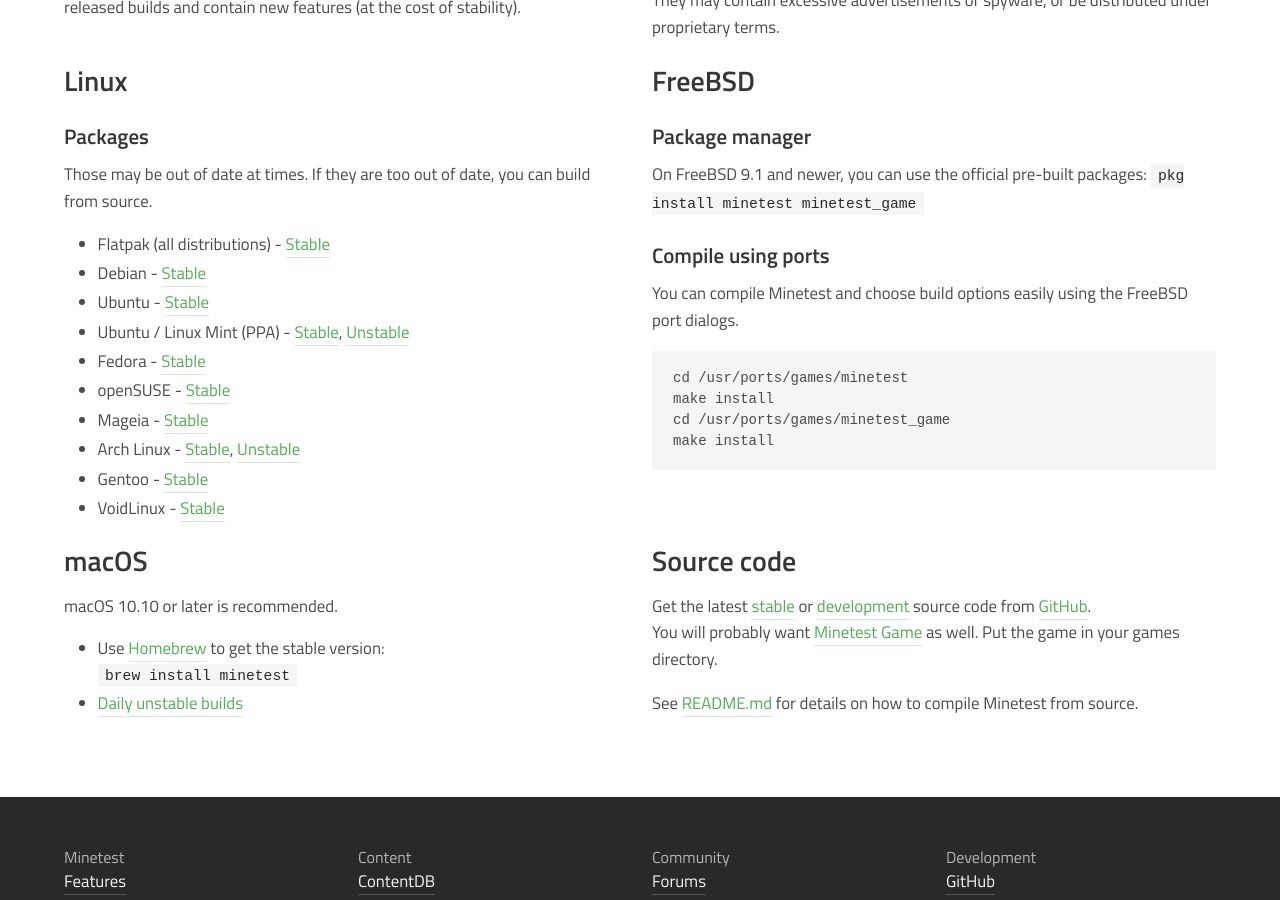
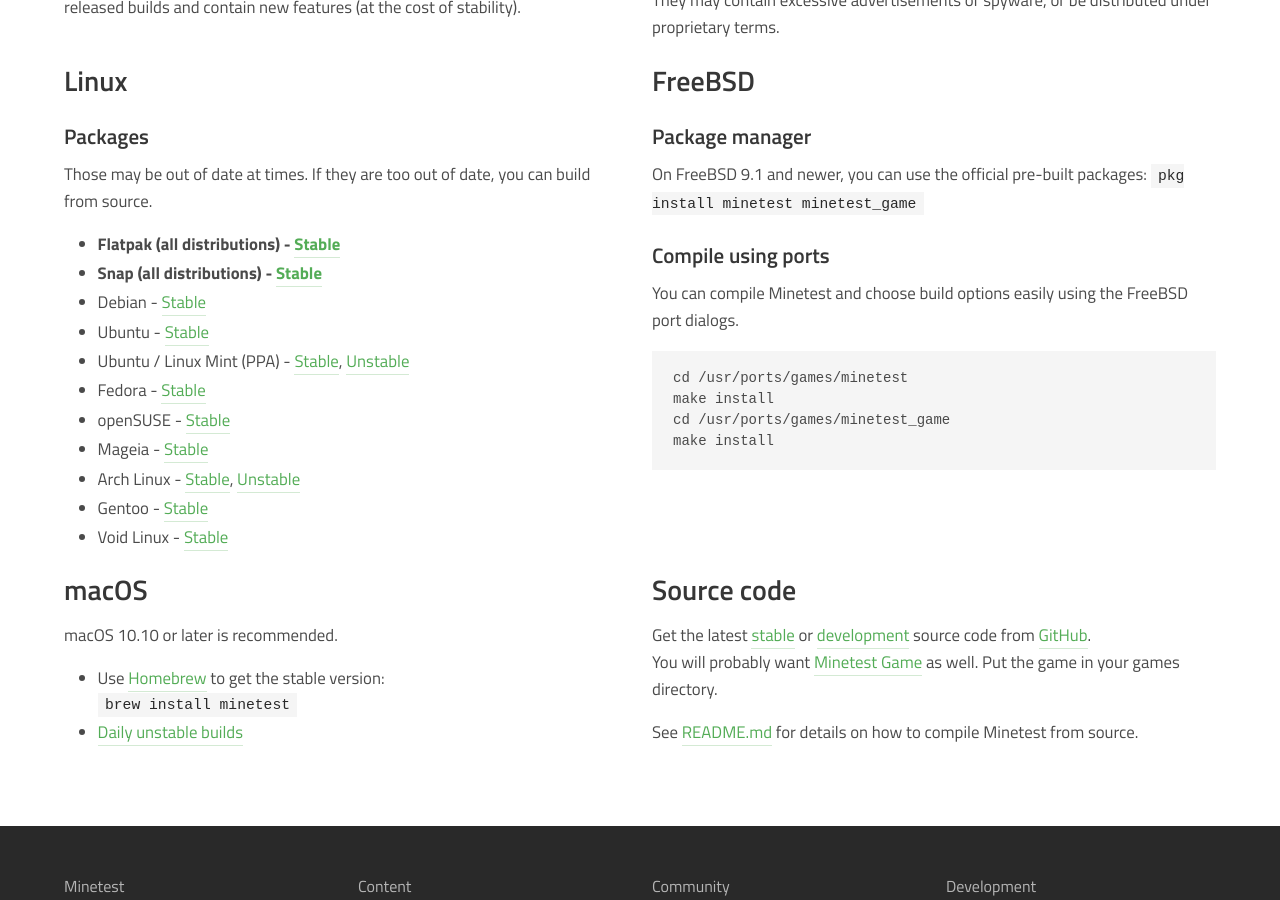
Before and after one commit to minetest/minetest.github.io, a Jekyll site: the page built from downloads.html, in a window 1280 px wide and 900 px high, scrolled down 721 px. Built offline with Jekyll 4.4.1, drawn with Linux system fonts in a browser that asks for light colours; comment, search, counter and statistics services are not loaded.

Commit message:
Add the Snap to the Linux downloads page
- Bolden the Flatpak/Snap downloads since they're the most
  distribution-independent choices.
- Use the correct naming for Void Linux.

This closes #203.

```diff
--- a/downloads.html
+++ b/downloads.html
@@ -92,8 +92,10 @@ redirect_from:
         <p>Those may be out of date at times. If they are too out of date, you can build from source.</p>
 
         <ul>
-          <li>Flatpak (all distributions) -
+          <li class="has-text-weight-bold">Flatpak (all distributions) -
               <a href="https://flathub.org/apps/details/net.minetest.Minetest">Stable</a></li>
+          <li class="has-text-weight-bold">Snap (all distributions) -
+              <a href="https://snapcraft.io/minetest">Stable</a></li>
           <li>Debian -
               <a href="https://packages.debian.org/search?keywords=minetest">Stable</a></li>
           <li>Ubuntu -
@@ -112,7 +114,7 @@ redirect_from:
               <a href="https://aur.archlinux.org/packages/minetest-git-leveldb/">Unstable</a></li>
           <li>Gentoo -
               <a href="https://packages.gentoo.org/package/games-action/minetest">Stable</a></li>
-          <li>VoidLinux -
+          <li>Void Linux -
               <a href="https://github.com/void-linux/void-packages/tree/master/srcpkgs/minetest">Stable</a></li>
         </ul>
       </div>
```
